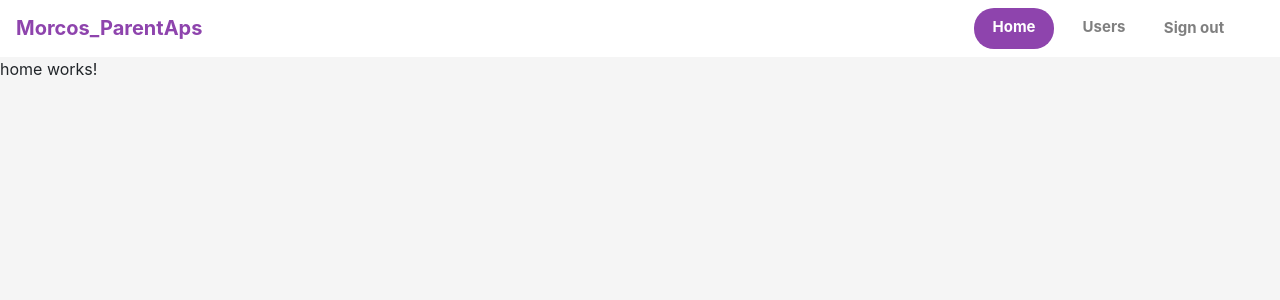
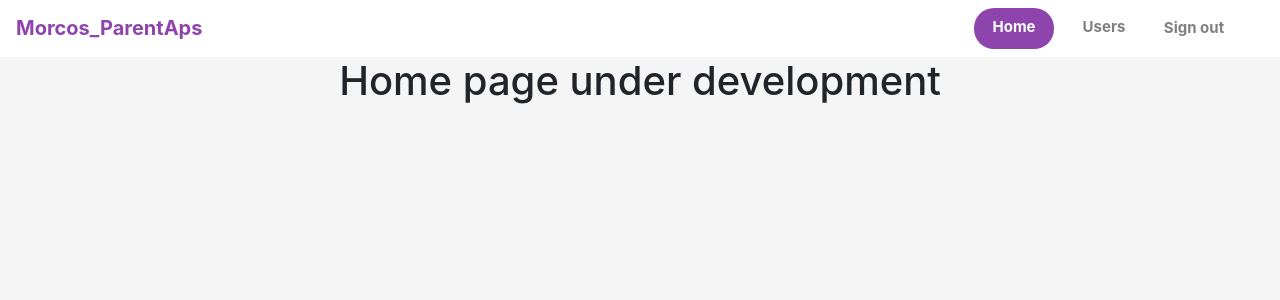
Before and after one commit to morcosIbra/Angular-UserModule, an Angular app: page / in a window 1280 px wide. Shown: the top 300 px of the page. Built offline with nearby package versions, Linux system fonts and the light colour scheme; sample sign-in values are in the browser's storage.

Commit message:
pending on unit testing and redux

```diff
--- a/src/app/app-routing.module.ts
+++ b/src/app/app-routing.module.ts
@@ -5,11 +5,11 @@ import { AuthGuard } from './auth/auth.guard';
 import { HomeComponent } from './core/home/home.component';
 
 const appRoutes: Routes = [
+
   { path: '', component: HomeComponent, canActivate: [AuthGuard] },
   {
     path: 'users', loadChildren: './users/users.module#UsersModule', canLoad: [AuthGuard]
-  },
-  { path: '**', redirectTo: '' }
+  }
 ];
 
 @NgModule({
--- a/src/app/auth/auth-routing.module.ts
+++ b/src/app/auth/auth-routing.module.ts
@@ -3,8 +3,8 @@ import { Routes, RouterModule } from '@angular/router';
 import { SigninComponent } from './signin/signin.component';
 
 const routes: Routes = [
+  { path: 'signin', component: SigninComponent },
 
-  { path: 'signin', component: SigninComponent },
 ];
 
 @NgModule({
--- a/src/app/auth/auth.guard.ts
+++ b/src/app/auth/auth.guard.ts
@@ -10,15 +10,19 @@ export class AuthGuard implements CanLoad, CanActivate {
     //not authenticated pass false and route user to sign in page
     constructor(private authService: AuthService, private router: Router) { }
     canActivate(route: ActivatedRouteSnapshot, state: RouterStateSnapshot): any {
+        console.log('canActivate can load');
         if (this.authService.check()) {
+
+
             return true;
         }
         this.router.navigate(['/signin']);
         return false;
     }
     canLoad(): any {
-        console.log('canload= ', this.authService.check());
+        console.log('auth guard can load');
         if (this.authService.check()) {
+            console.log('auth guard can load');
             return true;
         }
         this.router.navigate(['/signin']);
--- a/src/app/core/home/home.component.html
+++ b/src/app/core/home/home.component.html
@@ -1,3 +1 @@
-<p>
-  home works!
-</p>
+<h1 class="text-center">Home page under development</h1>
--- a/src/app/users/users-list/user.model.ts
+++ b/src/app/users/users-list/user.model.ts
@@ -5,6 +5,3 @@ export interface User {
   job: string;
   avatar: string;
 }
-export class User {
-
-}
```
Also changed, not shown: 3 other files (tests, documents, lock files or other folders).
